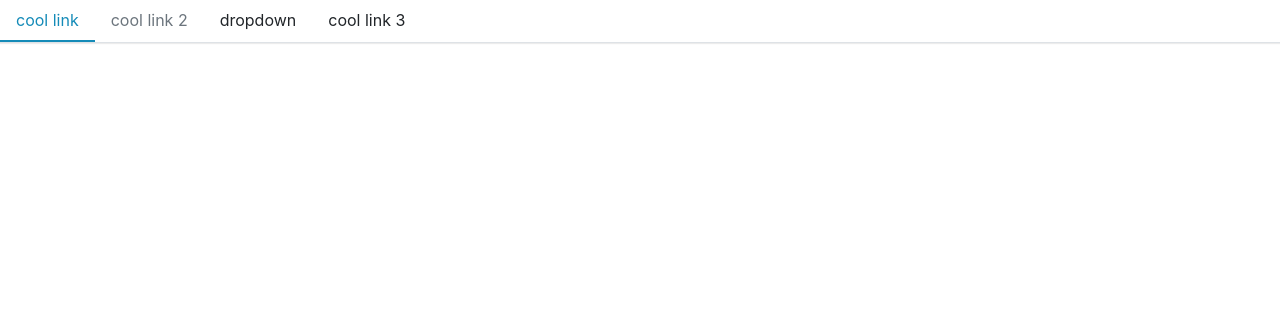
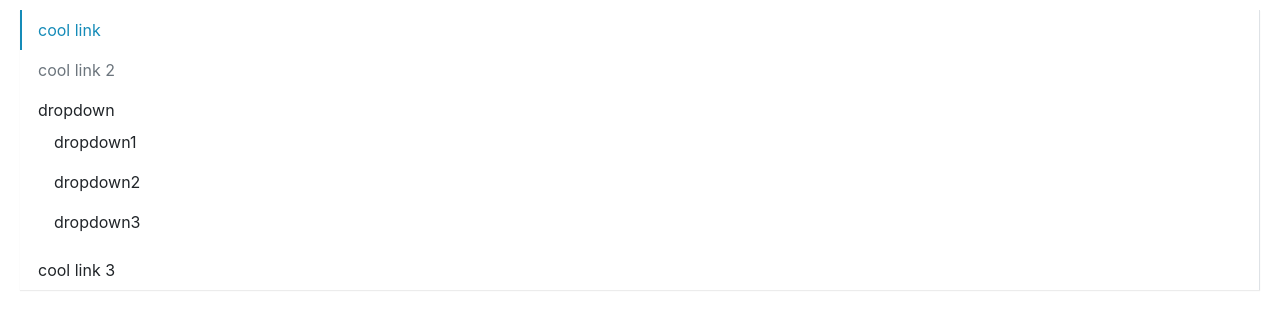
Before and after one commit to kewinlearnspace/react-components-antd, a React (Create React App) app: page / in a window 1280 px wide. Shown: the top 330 px of the page. Built offline with nearby package versions, Linux system fonts and the light colour scheme.

Commit message:
完善SubMenu。vertical模式下可配置默认展开项

```diff
--- a/src/App.tsx
+++ b/src/App.tsx
@@ -7,7 +7,7 @@ function App() {
   return (
     <div className="App">
       <header className="App-header">
-        <Menu defaultIndex={0} onSelect={(index) => { alert(index) }}>
+        <Menu defaultIndex='0' mode="vertical" onSelect={(index) => { alert(index) }} defaultOpenSubMenus={['2']} >
           <MenuItem> cool link</MenuItem>
           <MenuItem disabled> cool link 2</MenuItem>
           <SubMenu title="dropdown">
--- a/src/Menu_App.tsx
+++ b/src/Menu_App.tsx
@@ -6,7 +6,7 @@ function App() {
   return (
     <div className="App">
       <header className="App-header">
-        <Menu defaultIndex={0} mode='vertical' onSelect={(index) => { alert(index) }}>
+        <Menu defaultIndex='0' mode='vertical' onSelect={(index) => { alert(index) }}>
           <MenuItem> cool link</MenuItem>
           <MenuItem disabled> cool link 2</MenuItem>
           <MenuItem> cool link 3</MenuItem>
--- a/src/componsnts/Menu/menu.tsx
+++ b/src/componsnts/Menu/menu.tsx
@@ -3,32 +3,41 @@ import { IMenuItemProps } from './menuItem';
 import ClassNames from 'classnames';
 
 type MenuMode = 'horizontal' | 'vertical'
-type SelectCallback = (selectIndex: number) => void
+type SelectCallback = (selectIndex: string) => void
 
 export interface IMenuProps {
-  defaultIndex?: number;
+  // active 的菜单项的索引值
+  defaultIndex?: string;
   className?: string;
+  // 菜单类型 横向或者纵向
   mode?: MenuMode;
   style?: React.CSSProperties;
-  onSelect?: SelectCallback
+  // 点击菜单项触发的回掉函数
+  onSelect?: SelectCallback,
+  // SubMenus是否展开
+  defaultOpenSubMenus?: string[]
 }
 
 interface IMenuContext {
-  index: number;
+  index: string;
+  // 选择某项时的出发事件
   onSelect?: SelectCallback;
-  mode?: MenuMode
+  // 布局水平or垂直
+  mode?: MenuMode;
+  // 设置子菜单的默认打开 只在纵向模式下生效
+  defaultOpenSubMenus?: string[];
 }
 
-export const MenuContext = createContext<IMenuContext>({ index: 0 })
+export const MenuContext = createContext<IMenuContext>({ index: '0' })
 
 const Menu: React.FC<IMenuProps> = (props) => {
-  const { defaultIndex, className, mode, style, children, onSelect } = props
+  const { defaultIndex, className, mode, style, children, onSelect, defaultOpenSubMenus } = props
   const [currentActive, setCurrentActive] = useState(defaultIndex)
   const classes = ClassNames('kewin-menu', className, {
     'menu-vertical': mode === 'vertical',
     'menu-horizontal': mode !== 'vertical',
   })
-  const handleClick = (index: number) => {
+  const handleClick = (index: string) => {
     setCurrentActive(index)
     if (onSelect) {
       onSelect(index)
@@ -36,9 +45,10 @@ const Menu: React.FC<IMenuProps> = (props) => {
   }
   // 传递给子组件的context集合
   const passedContext: IMenuContext = {
-    index: currentActive ? currentActive : 0,
+    index: currentActive ? currentActive : '0',
     onSelect: handleClick,
-    mode: mode
+    mode,
+    defaultOpenSubMenus
   }
 
   // 控制children渲染的节点组的渲染类型 =>仅支持渲染MenuItem组件
@@ -49,7 +59,7 @@ const Menu: React.FC<IMenuProps> = (props) => {
       if (displayName === 'MenuItem' || displayName === 'SubMenu') {
         // cloneElement将属性混入
         return React.cloneElement(childElement, {
-          index
+          index: index.toString()
         })
       } else {
         console.error("Warning: Menu has a child which is not a MenuItem component")
@@ -66,7 +76,8 @@ const Menu: React.FC<IMenuProps> = (props) => {
 }
 
 Menu.defaultProps = {
-  defaultIndex: 0,
-  mode: 'horizontal'
+  defaultIndex: '0',
+  mode: 'horizontal',
+  defaultOpenSubMenus: [],
 }
 export default Menu
--- a/src/componsnts/Menu/menuItem.tsx
+++ b/src/componsnts/Menu/menuItem.tsx
@@ -3,7 +3,7 @@ import classNames from 'classnames'
 import { MenuContext } from './menu';
 
 export interface IMenuItemProps {
-  index?: number;
+  index?: string;
   disabled?: boolean;
   className?: string;
   style?: React.CSSProperties;
@@ -19,7 +19,7 @@ const MenuItem: React.FC<IMenuItemProps> = (props) => {
   })
 
   const handleClick = () => {
-    if (context.onSelect && !disabled && typeof index === 'number') {
+    if (context.onSelect && !disabled && typeof index === 'string') {
       context.onSelect(index)
     }
   }
--- a/src/componsnts/Menu/subMenu.tsx
+++ b/src/componsnts/Menu/subMenu.tsx
@@ -4,14 +4,17 @@ import { MenuContext } from './menu';
 import { IMenuItemProps } from './menuItem';
 
 export interface ISubMenuProps {
-  index?: number,
+  index?: string,
   title: string,
   className?: string
 }
 
 const SubMenu: React.FC<ISubMenuProps> = ({ index, title, className, children }) => {
-  const [menuOpen, setMenuOpen] = useState(false)
   const context = useContext(MenuContext)
+  const openedSubMenus = context.defaultOpenSubMenus as Array<String>
+  // 仅在vertical中可以默认打开
+  const isOpen = index && context.mode === 'vertical' ? openedSubMenus.includes(index) : false
+  const [menuOpen, setMenuOpen] = useState(isOpen)
   const classes = classNames('menu-item submenu-item', classNames, {
     'is-active': context.index === index
   })
@@ -22,7 +25,6 @@ const SubMenu: React.FC<ISubMenuProps> = ({ index, title, className, children })
 
   let timer: any
   const handleMouse = (e: React.MouseEvent, toggle: boolean) => {
-    console.log(toggle)
     clearTimeout(timer)
     e.preventDefault()
     timer = setTimeout(() => {
@@ -43,10 +45,12 @@ const SubMenu: React.FC<ISubMenuProps> = ({ index, title, className, children })
     const subMenuClasses = classNames('kewin-submenu', {
       'menu-opened': menuOpen
     })
-    const childrenComponent = React.Children.map(children, (child, index) => {
+    const childrenComponent = React.Children.map(children, (child, i) => {
       const childElement = child as FunctionComponentElement<IMenuItemProps>
       if (childElement.type.displayName === 'MenuItem') {
-        return childElement
+        return React.cloneElement(childElement, {
+          index: `${index}-${i}`
+        })
       } else {
         console.error("Warning: Menu has a child which is not a MenuItem component")
       }
```
